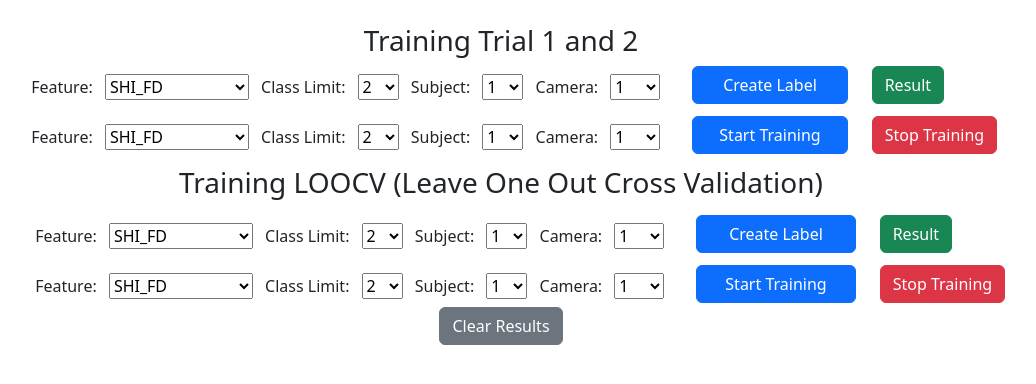
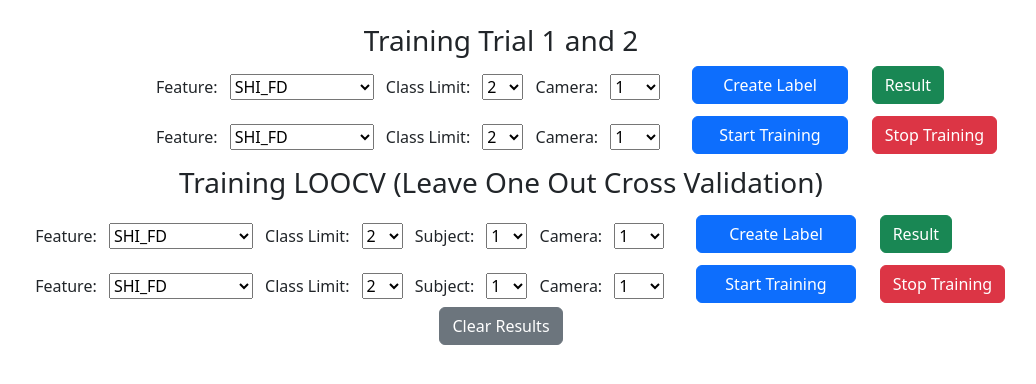
Before and after one commit to Towtex/fall-detection, a Flask app: page /training in a window 1280 px wide. Shown: the part 56-440 px from the top of the page, without its empty margins (139-1175 px from the left). Run offline with Flask 3, Linux system fonts and the light colour scheme; some libraries are stand-ins or nearby versions.

Commit message:
feat: remove subject select in training trial 1 and 2

```diff
--- a/app/app.py
+++ b/app/app.py
@@ -790,11 +790,10 @@ def create_label():
     data = request.get_json()
     feature = data.get('feature')
     class_limit = data.get('class_limit')
-    subject = data.get('subject')
     camera = data.get('camera')
 
     try:
-        create_data_list(feature, int(class_limit), int(subject), camera)
+        create_data_list(feature, int(class_limit), camera)
         return jsonify({'message': 'Label created successfully.'}), 200
     except Exception as e:
         return jsonify({'message': f'Error: {str(e)}'}), 500
@@ -818,12 +817,17 @@ def get_label_result():
     data = request.get_json()
     feature = data.get('feature')
     class_limit = data.get('class_limit')
-    subject = data.get('subject')
     camera = data.get('camera')
 
     if 'loocv' in data:
+        subject = data.get('subject')
+        print(subject)
         # Construct the file path for LOOCV based on the parameters
-        file_path = os.path.join(app.config['OUTPUT_FOLDER'], f'Subject_{subject}', f'train_data_{class_limit}_classes_cam_{camera}_test_subject{subject}_LOOCV_{feature}.csv')
+        file_path = os.path.join(
+            app.config['OUTPUT_FOLDER'],
+            f'Subject_{subject}',
+            f'train_data_{class_limit}_classes_cam_{camera}_test_subject{subject}_LOOCV_{feature}.csv'
+        )
     else:
         # Construct the file path for regular training based on the parameters
         file_path = os.path.join(app.config['OUTPUT_FOLDER'], f'train_data_{class_limit}_classes_cam_{camera}_test_trial3_{feature}.csv')
--- a/app/static/js/training.js
+++ b/app/static/js/training.js
@@ -1,7 +1,6 @@
 document.getElementById('btn-create-label').addEventListener('click', function () {
     const feature = document.getElementById('feature-select-create-label').value;
     const classLimit = document.getElementById('class-limit-select-create-label').value;
-    const subject = document.getElementById('subject-select-create-label').value;
     const camera = document.getElementById('camera-select-create-label').value;
 
     fetch('/api/create_label', {
@@ -12,7 +11,6 @@ document.getElementById('btn-create-label').addEventListener('click', function (
         body: JSON.stringify({
             feature: feature,
             class_limit: classLimit,
-            subject: subject,
             camera: camera
         })
     })
@@ -29,9 +27,8 @@ document.getElementById('btn-create-label').addEventListener('click', function (
 document.getElementById('btn-label-result').addEventListener('click', function () {
     const feature = document.getElementById('feature-select-create-label').value;
     const classLimit = document.getElementById('class-limit-select-create-label').value;
-    const subject = document.getElementById('subject-select-create-label').value;
     const camera = document.getElementById('camera-select-create-label').value;
-    alert(`Fetching label result for ${feature} with classes: ${classLimit}, subject: ${subject} and camera: ${camera}.`);
+    alert(`Fetching label result for ${feature} with classes: ${classLimit}, and camera: ${camera}.`);
 
     // Clear previous results
     const existingResultContainer = document.querySelector('.result-container');
@@ -47,7 +44,6 @@ document.getElementById('btn-label-result').addEventListener('click', function (
         body: JSON.stringify({
             feature: feature,
             class_limit: classLimit,
-            subject: subject,
             camera: camera
         })
     })
--- a/app/templates/training.html
+++ b/app/templates/training.html
@@ -24,26 +24,6 @@
                 <option value="2">2</option>
                 <option value="7">7</option>
                 <option value="11">11</option>
-            </select>
-            <label for="subject-select-create-label">Subject: </label>
-            <select id="subject-select-create-label">
-                <option value="1">1</option>
-                <option value="2">2</option>
-                <option value="3">3</option>
-                <option value="4">4</option>
-                <option value="5">5</option>
-                <option value="6">6</option>
-                <option value="7">7</option>
-                <option value="8">8</option>
-                <option value="9">9</option>
-                <option value="10">10</option>
-                <option value="11">11</option>
-                <option value="12">12</option>
-                <option value="13">13</option>
-                <option value="14">14</option>
-                <option value="15">15</option>
-                <option value="16">16</option>
-                <option value="17">17</option>
             </select>
             <label for="camera-select-create-label">Camera: </label>
             <select id="camera-select-create-label">
@@ -75,26 +55,6 @@
                 <option value="2">2</option>
                 <option value="7">7</option>
                 <option value="11">11</option>
-            </select>
-            <label for="subject-select-training">Subject: </label>
-            <select id="subject-select-training">
-                <option value="1">1</option>
-                <option value="2">2</option>
-                <option value="3">3</option>
-                <option value="4">4</option>
-                <option value="5">5</option>
-                <option value="6">6</option>
-                <option value="7">7</option>
-                <option value="8">8</option>
-                <option value="9">9</option>
-                <option value="10">10</option>
-                <option value="11">11</option>
-                <option value="12">12</option>
-                <option value="13">13</option>
-                <option value="14">14</option>
-                <option value="15">15</option>
-                <option value="16">16</option>
-                <option value="17">17</option>
             </select>
             <label for="camera-select-training">Camera: </label>
             <select id="camera-select-training">
```
Also changed, not shown: app/utils/create_label_datalist_test_trial3.py (+35 -34 lines).
